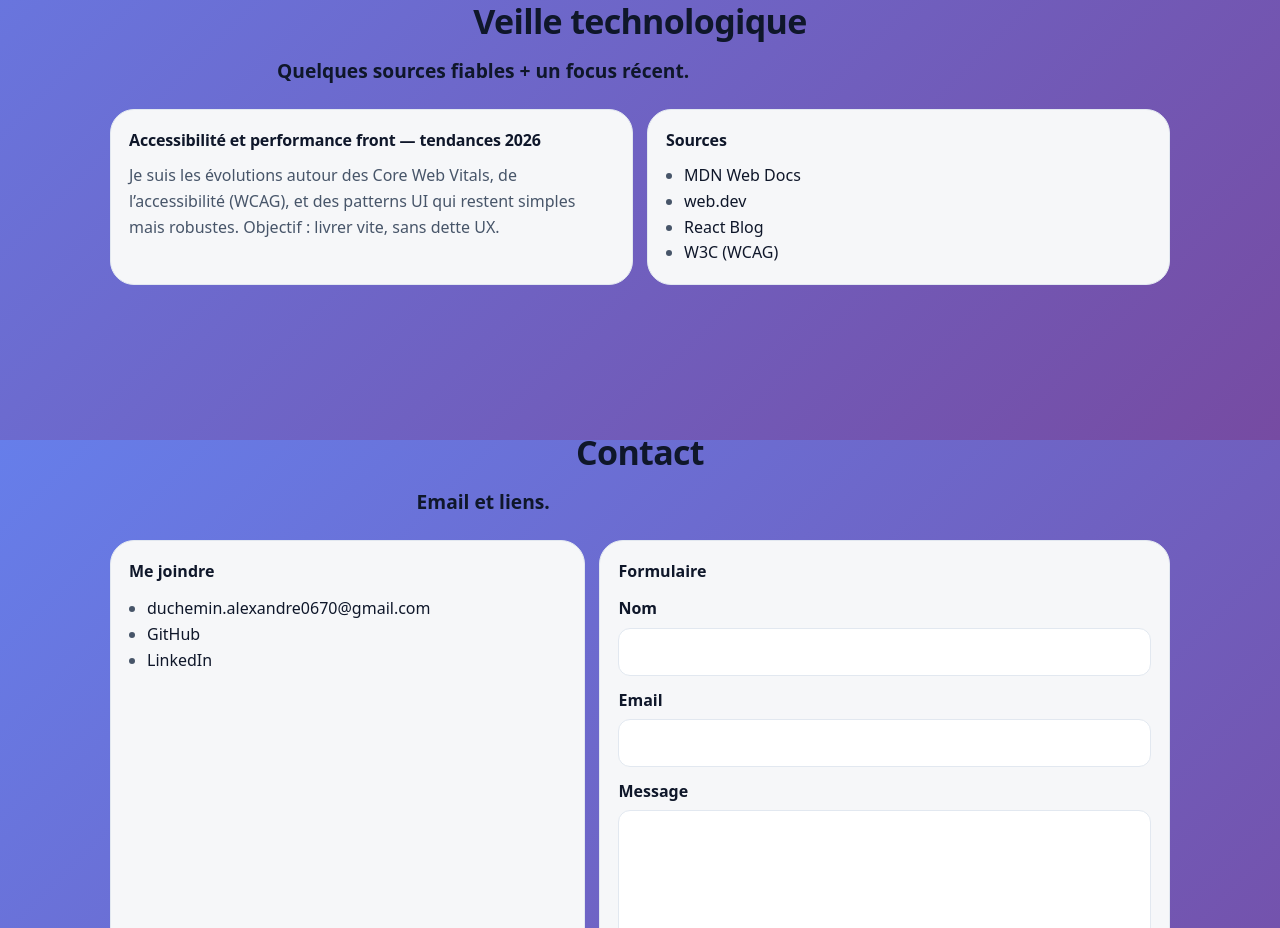
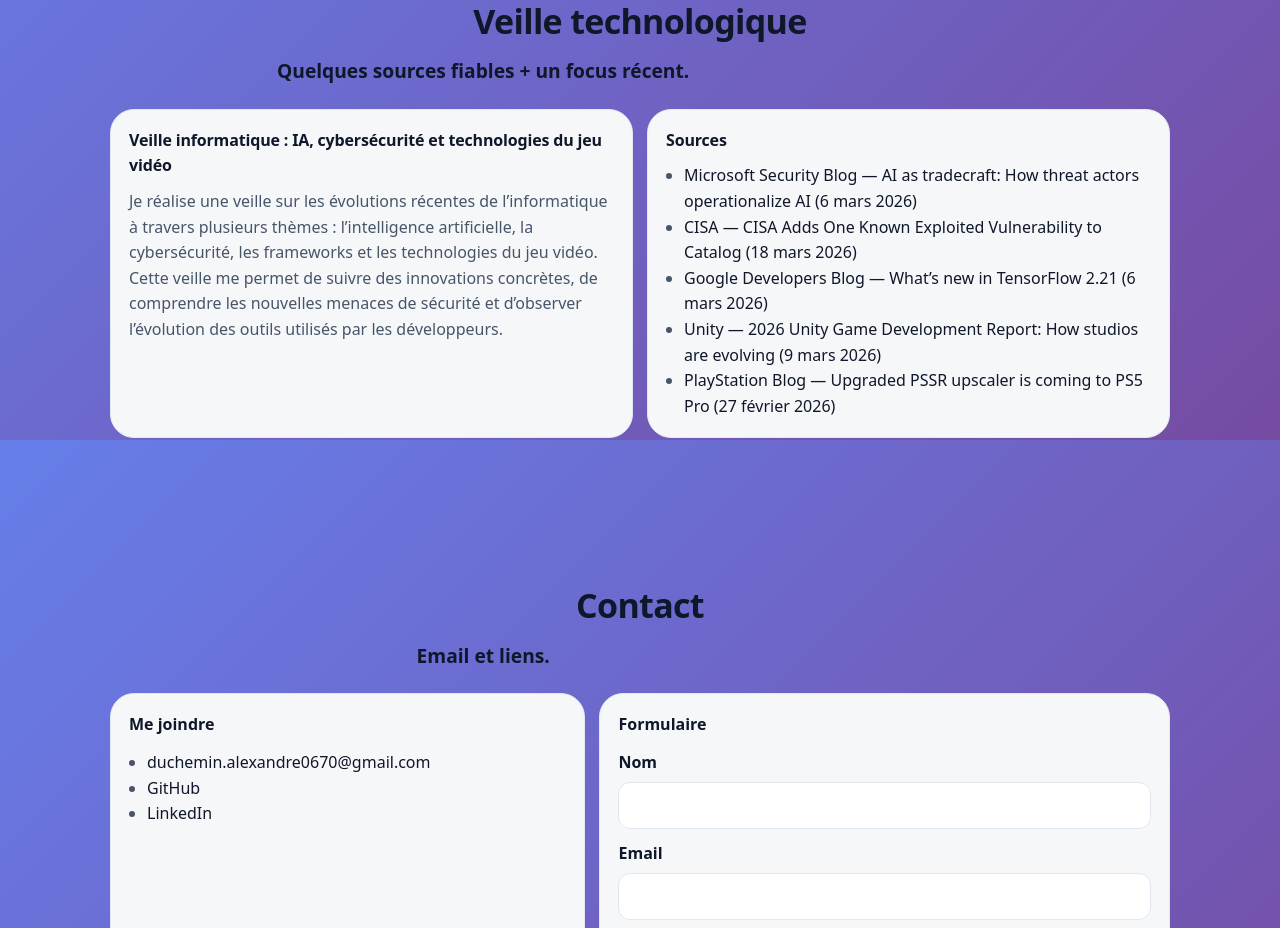
Before and after one commit to Alexandre27-byte-oss/Portfolio, a React (Vite) app: page / in a window 1280 px wide. Shown: the part 4360-5288 px from the top of the page. Built offline with nearby package versions, Linux system fonts and the light colour scheme.

Commit message:
Modif Veille

```diff
--- a/src/data/techWatch.ts
+++ b/src/data/techWatch.ts
@@ -5,14 +5,30 @@ export type TechWatchData = {
   sources: WatchSource[];
 };
 
-export const techWatch: TechWatchData = {
-  topic: "Accessibilité et performance front — tendances 2026",
+export const techWatch = {
+  topic: "Veille informatique : IA, cybersécurité et technologies du jeu vidéo",
   note:
-    "Je suis les évolutions autour des Core Web Vitals, de l’accessibilité (WCAG), et des patterns UI qui restent simples mais robustes. Objectif : livrer vite, sans dette UX.",
+    "Je réalise une veille sur les évolutions récentes de l’informatique à travers plusieurs thèmes : l’intelligence artificielle, la cybersécurité, les frameworks et les technologies du jeu vidéo. Cette veille me permet de suivre des innovations concrètes, de comprendre les nouvelles menaces de sécurité et d’observer l’évolution des outils utilisés par les développeurs.",
   sources: [
-    { name: "MDN Web Docs", url: "https://developer.mozilla.org/" },
-    { name: "web.dev", url: "https://web.dev/" },
-    { name: "React Blog", url: "https://react.dev/blog" },
-    { name: "W3C (WCAG)", url: "https://www.w3.org/WAI/standards-guidelines/wcag/" }
+    {
+      name: "Microsoft Security Blog — AI as tradecraft: How threat actors operationalize AI (6 mars 2026)",
+      url: "https://www.microsoft.com/en-us/security/blog/2026/03/06/ai-as-tradecraft-how-threat-actors-operationalize-ai/"
+    },
+    {
+      name: "CISA — CISA Adds One Known Exploited Vulnerability to Catalog (18 mars 2026)",
+      url: "https://www.cisa.gov/news-events/alerts/2026/03/18/cisa-adds-one-known-exploited-vulnerability-catalog-0"
+    },
+    {
+      name: "Google Developers Blog — What’s new in TensorFlow 2.21 (6 mars 2026)",
+      url: "https://developers.googleblog.com/whats-new-in-tensorflow-221/"
+    },
+    {
+      name: "Unity — 2026 Unity Game Development Report: How studios are evolving (9 mars 2026)",
+      url: "https://unity.com/blog/2026-unity-game-development-report-trends"
+    },
+    {
+      name: "PlayStation Blog — Upgraded PSSR upscaler is coming to PS5 Pro (27 février 2026)",
+      url: "https://blog.playstation.com/2026/02/27/upgraded-pssr-upscaler-is-coming-to-ps5-pro/"
+    }
   ]
 };
```
